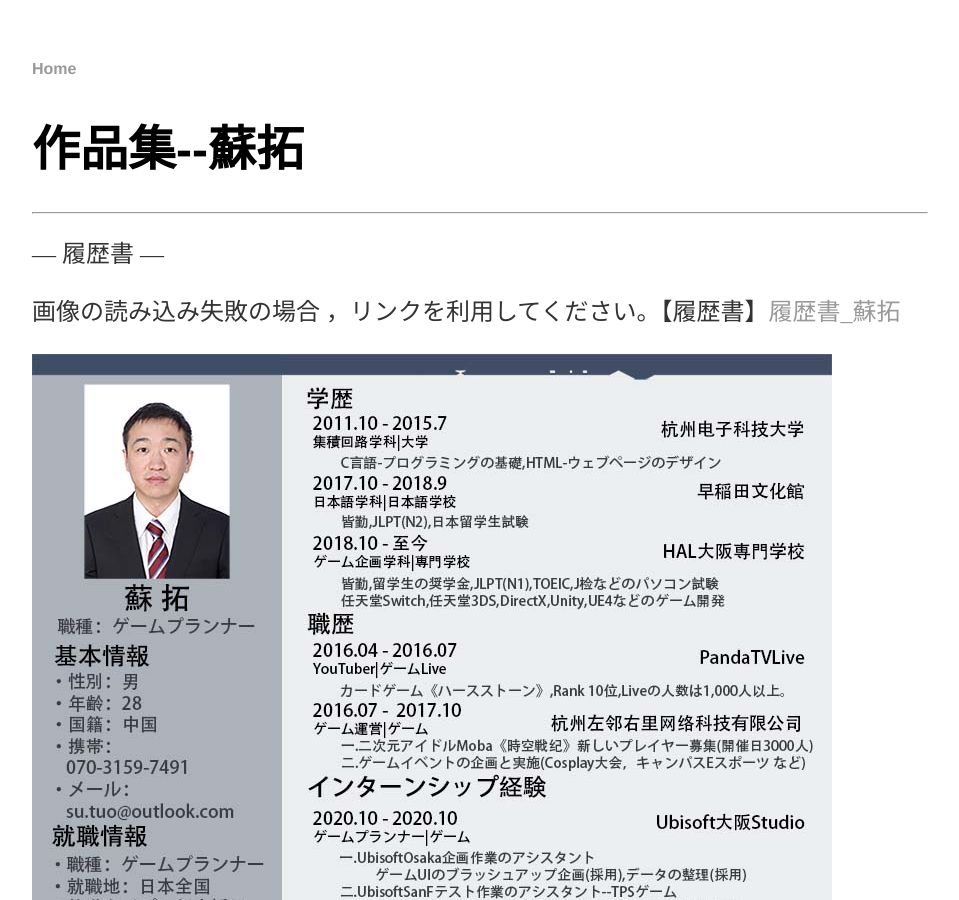
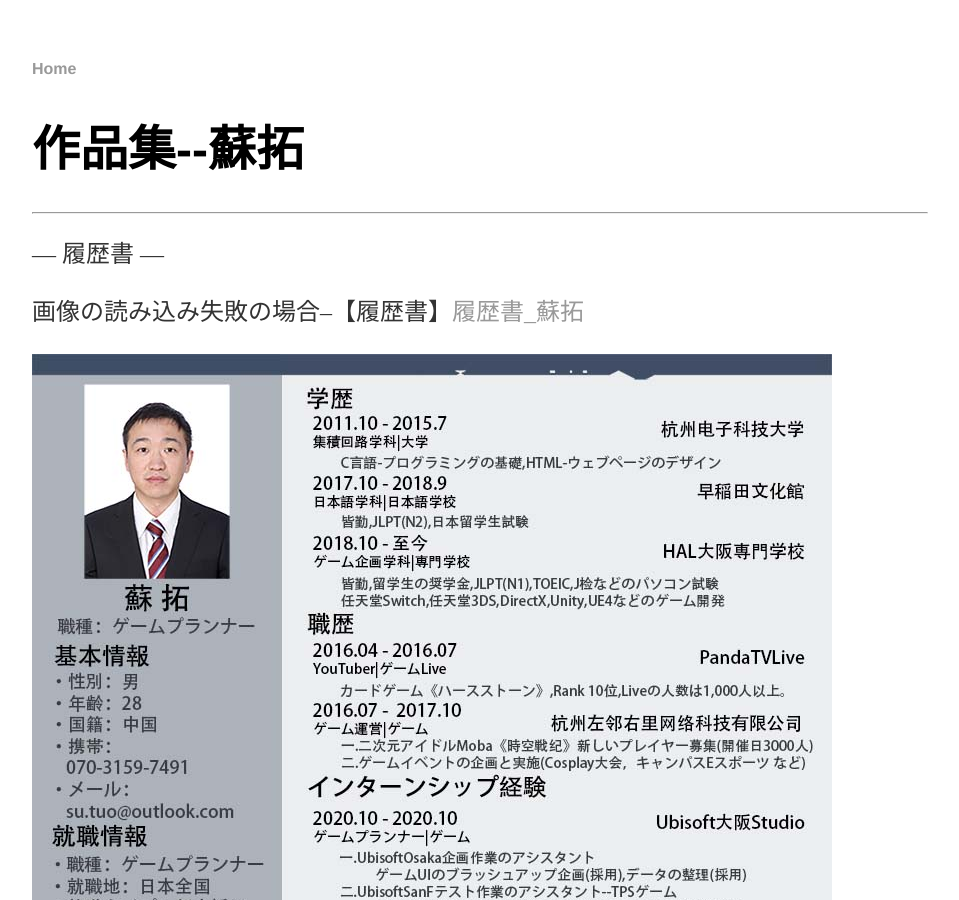
Before and after one commit to SotakuStudio/SotakuStudio.github.io, a Jekyll site: the page built from _posts/2022-01-02-japanese.md, in a window 1280 px wide and 900 px high. Shown: the whole window, without its empty margins (160-1119 px from the left). Built offline with Jekyll 4.4.1, drawn with Linux system fonts in a browser that asks for light colours.

Commit message:
Update 2022-01-02-japanese.md

```diff
--- a/_posts/2022-01-02-japanese.md
+++ b/_posts/2022-01-02-japanese.md
@@ -7,7 +7,7 @@ date: 2022-01-02
 
 --- 履歴書 ---
 
-画像の読み込み失敗の場合 ，リンクを利用してください。【履歴書】[履歴書_蘇拓](https://github.com/SotakuStudio/SotakuStudio.github.io/blob/main/Image/ImageJapanese/%E6%97%A5%E6%96%87%E7%AE%80%E5%8E%86-%E9%AB%98%E6%B8%85%E7%89%88.png?raw=true)
+画像の読み込み失敗の場合--【履歴書】[履歴書_蘇拓](https://github.com/SotakuStudio/SotakuStudio.github.io/blob/main/Image/ImageJapanese/%E6%97%A5%E6%96%87%E7%AE%80%E5%8E%86-%E9%AB%98%E6%B8%85%E7%89%88.png?raw=true)
 
 ![Image text](https://github.com/SotakuStudio/SotakuStudio.github.io/blob/main/Image/ImageJapanese/%E6%97%A5%E6%96%87%E7%AE%80%E5%8E%86-%E7%BD%91%E9%A1%B5%E7%89%88.jpg?raw=true)
 
```
